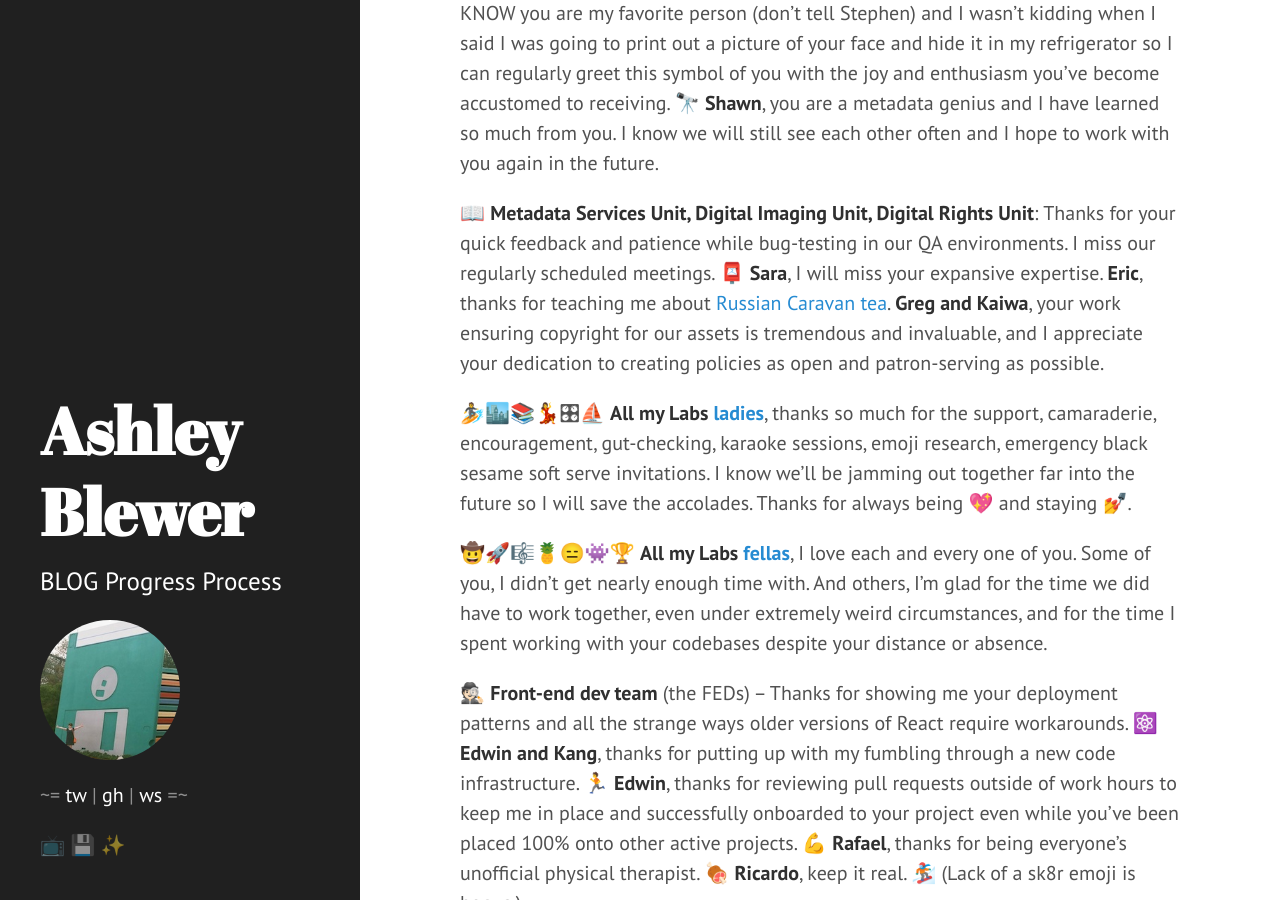
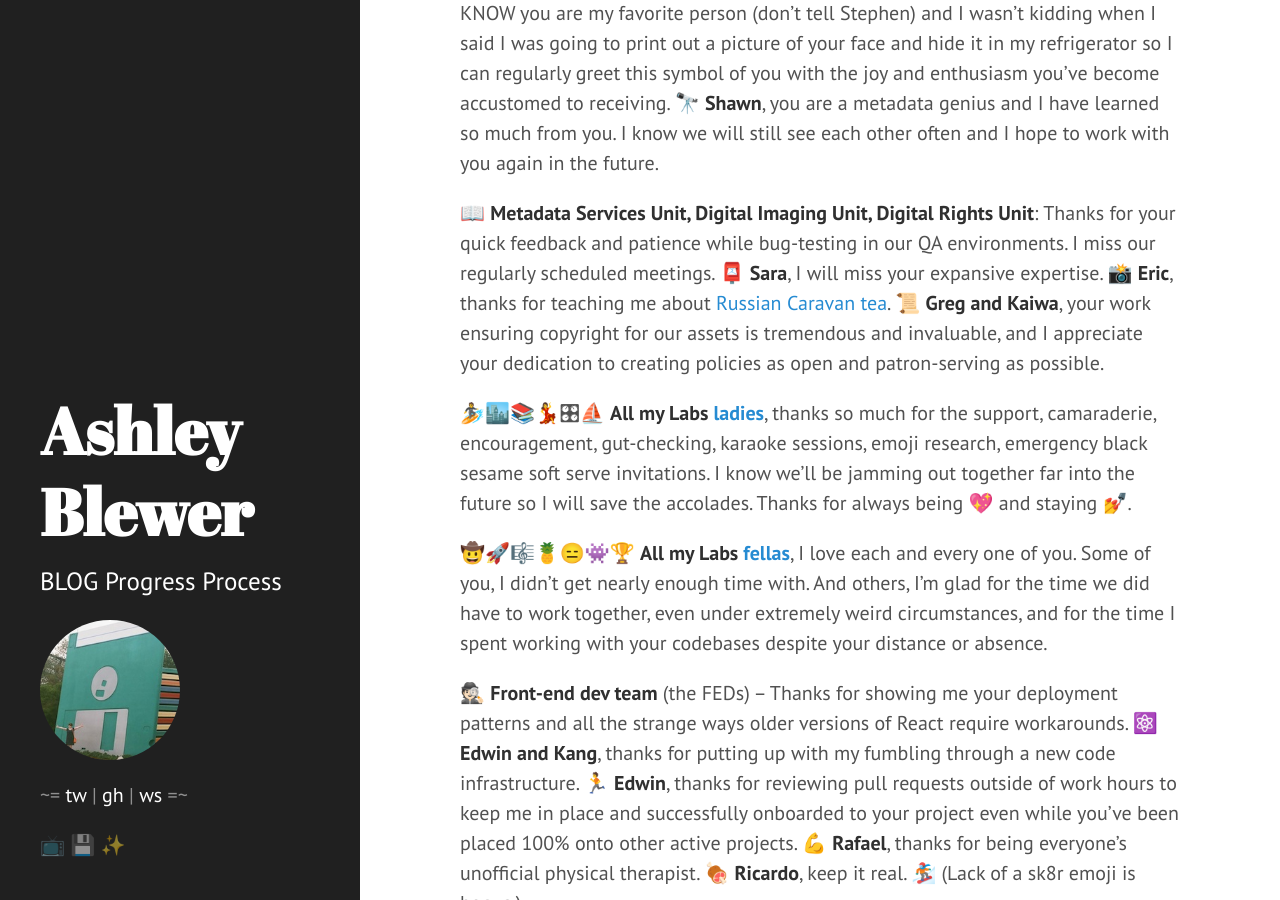
Before and after one commit to ablwr/ablwr.github.io, a Jekyll site: the page built from _posts/2017-08-04-thanks-team-my-time-at-nypl.md, in a window 1280 px wide and 900 px high, scrolled down 1262 px. Built offline with Jekyll 4.4.1, drawn with Linux system fonts in a browser that asks for light colours.

Commit message:
forgot some emoji

```diff
--- a/_posts/2017-08-04-thanks-team-my-time-at-nypl.md
+++ b/_posts/2017-08-04-thanks-team-my-time-at-nypl.md
@@ -16,7 +16,7 @@ I have a lot of people to thank for sharing this time with me. 🙏
 
 📝 **Josh and Shawn**, thanks for stepping in and being the best managers a developer could ask for, even as it was above and beyond your existing job duties. 🛰 **Josh**, you KNOW you are my favorite person (don't tell Stephen) and I wasn't kidding when I said I was going to print out a picture of your face and hide it in my refrigerator so I can regularly greet this symbol of you with the joy and enthusiasm you've become accustomed to receiving. 🔭 **Shawn**, you are a metadata genius and I have learned so much from you. I know we will still see each other often and I hope to work with you again in the future.
 
-📖 **Metadata Services Unit, Digital Imaging Unit, Digital Rights Unit**: Thanks for your quick feedback and patience while bug-testing in our QA environments. I miss our regularly scheduled meetings. 📮 **Sara**, I will miss your expansive expertise. **Eric**, thanks for teaching me about [Russian Caravan tea](https://en.wikipedia.org/wiki/Russian_Caravan). **Greg and Kaiwa**, your work ensuring copyright for our assets is tremendous and invaluable, and I appreciate your dedication to creating policies as open and patron-serving as possible.
+📖 **Metadata Services Unit, Digital Imaging Unit, Digital Rights Unit**: Thanks for your quick feedback and patience while bug-testing in our QA environments. I miss our regularly scheduled meetings. 📮 **Sara**, I will miss your expansive expertise. 📸 **Eric**, thanks for teaching me about [Russian Caravan tea](https://en.wikipedia.org/wiki/Russian_Caravan). 📜 **Greg and Kaiwa**, your work ensuring copyright for our assets is tremendous and invaluable, and I appreciate your dedication to creating policies as open and patron-serving as possible.
 
 🏄‍🏙📚💃🎛⛵️ **All my Labs [ladies](https://www.youtube.com/watch?v=NsBRg2fs_3U)**, thanks so much for the support, camaraderie, encouragement, gut-checking, karaoke sessions, emoji research, emergency black sesame soft serve invitations. I know we'll be jamming out together far into the future so I will save the accolades. Thanks for always being 💖 and staying 💅.
 
```
